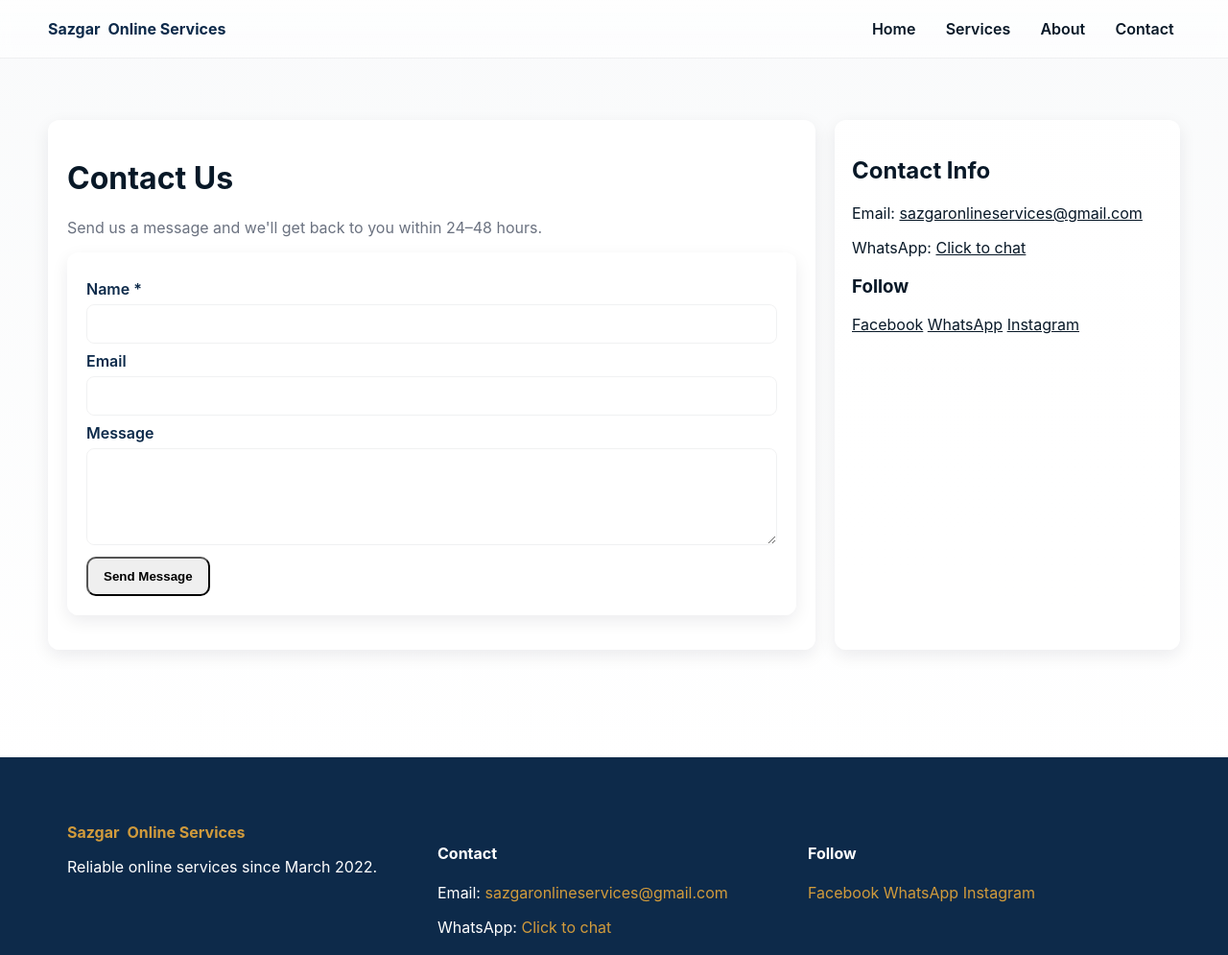
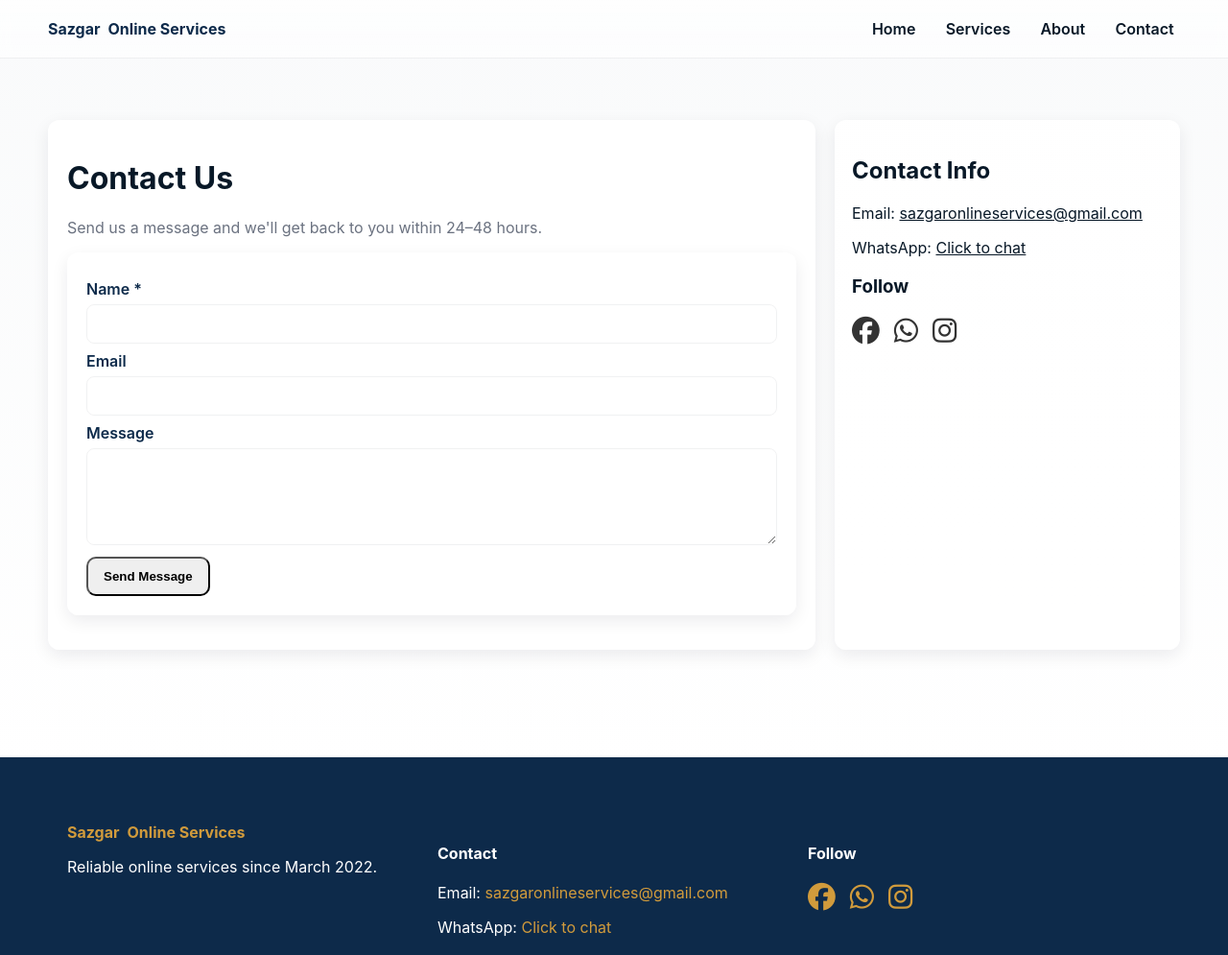
Before and after one commit to rezasabori/Sazgar-Online-Services, a plain HTML site: page contact.html in a window 1280 px wide. Shown: the top 995 px of the page at 96% size. Drawn offline with Linux system fonts and the light colour scheme.

Commit message:
Added social media icon

```diff
--- a/contact.html
+++ b/contact.html
@@ -4,6 +4,7 @@
     <meta charset="utf-8">
     <meta name="viewport" content="width=device-width,initial-scale=1">
     <title>Contact — Sazgar</title>
+    <link rel="stylesheet" href="https://cdnjs.cloudflare.com/ajax/libs/font-awesome/6.5.0/css/all.min.css">
     <link rel="stylesheet" href="css/style.css">
 </head>
 
@@ -42,17 +43,25 @@
                 <div id="formStatus" role="status" aria-live="polite"></div>
             </div>
 
-
             <aside class="contact-info">
                 <h2>Contact Info</h2>
                 <p>Email: <a href="mailto:sazgaronlineservices@gmail.com">sazgaronlineservices@gmail.com</a></p>
                 <p>WhatsApp: <a href="https://wa.me/93778461324">Click to chat</a></p>
                 <h3>Follow</h3>
-                <div class="socials">
-                    <a href="https://www.facebook.com/sazgaronlineservices">Facebook</a>
-                    <a href="https://chat.whatsapp.com/IOYBqU3Lp8YHh4iXMJyef9">WhatsApp</a>
-                    <a href="https://www.instagram.com/sazgaronlineservices">Instagram</a>
+                <div class="social-links">
+                    <a href="https://facebook.com/sazgaronlineservices" target="_blank">
+                        <i class="fa-brands fa-facebook"></i>
+                    </a>
+
+                    <a href="https://chat.whatsapp.com/IOYBqU3Lp8YHh4iXMJyef9" target="_blank">
+                        <i class="fa-brands fa-whatsapp"></i>
+                    </a>
+
+                    <a href="https://instagram.com/sazgaronlineservices" target="_blank">
+                        <i class="fa-brands fa-instagram"></i>
+                    </a>
                 </div>
+
             </aside>
         </div>
     </main>
@@ -69,11 +78,20 @@
             </div>
             <div>
                 <h4>Follow</h4>
-                <div class="socials">
-                    <a href="https://www.facebook.com/sazgaronlineservices">Facebook</a>
-                    <a href="https://chat.whatsapp.com/IOYBqU3Lp8YHh4iXMJyef9">WhatsApp</a>
-                    <a href="https://www.instagram.com/sazgaronlineservices">Instagram</a>
+                <div class="social-links">
+                    <a href="https://facebook.com/sazgaronlineservices" target="_blank">
+                        <i class="fa-brands fa-facebook"></i>
+                    </a>
+
+                    <a href="https://chat.whatsapp.com/IOYBqU3Lp8YHh4iXMJyef9" target="_blank">
+                        <i class="fa-brands fa-whatsapp"></i>
+                    </a>
+
+                    <a href="https://instagram.com/sazgaronlineservices" target="_blank">
+                        <i class="fa-brands fa-instagram"></i>
+                    </a>
                 </div>
+
             </div>
         </div>
         <div class="container copyright">© <span id="year8"></span> Sazgar Online Services — All rights reserved.</div>
--- a/css/style.css
+++ b/css/style.css
@@ -330,6 +330,22 @@ a {
   border-radius: 12px;
   box-shadow: var(--shadow-sm);
 }
+.social-links {
+  display: flex;
+  gap: 15px;
+  margin-top: 20px;
+}
+
+.social-links a {
+  font-size: 1.8rem;
+  color: #333;
+  transition: 0.3s ease;
+}
+
+.social-links a:hover {
+  color: #d4af37; /* Gold accent */
+  transform: scale(1.15);
+}
 
 .site-footer {
   background: var(--primary);
```
Also changed, not shown: about.html (+13 -4 lines), index.html (+13 -4 lines), scholarships.html (+13 -4 lines), services.html (+13 -4 lines), tickets.html (+13 -4 lines), visa.html (+13 -4 lines), webdev.html (+13 -4 lines).
